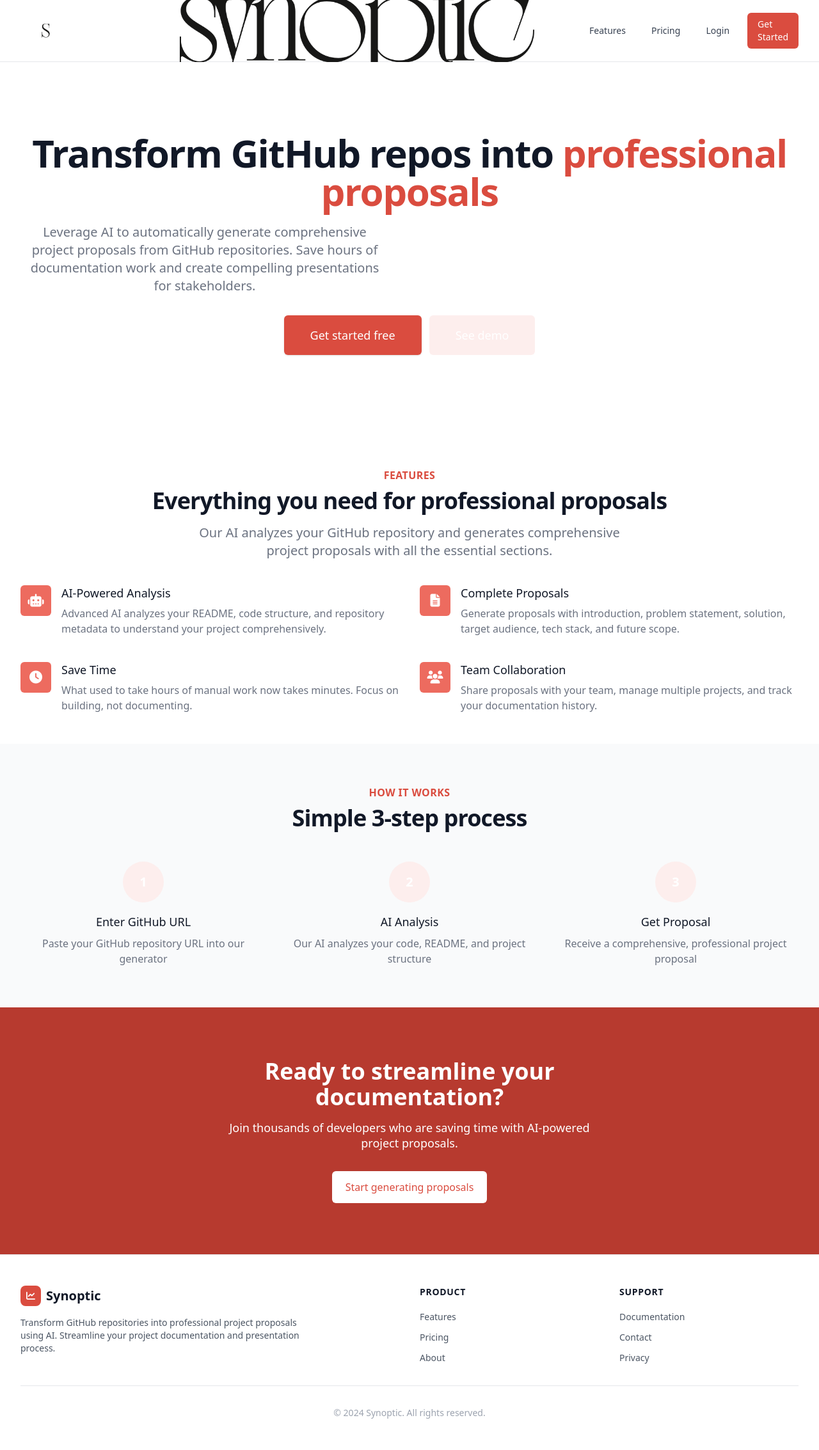
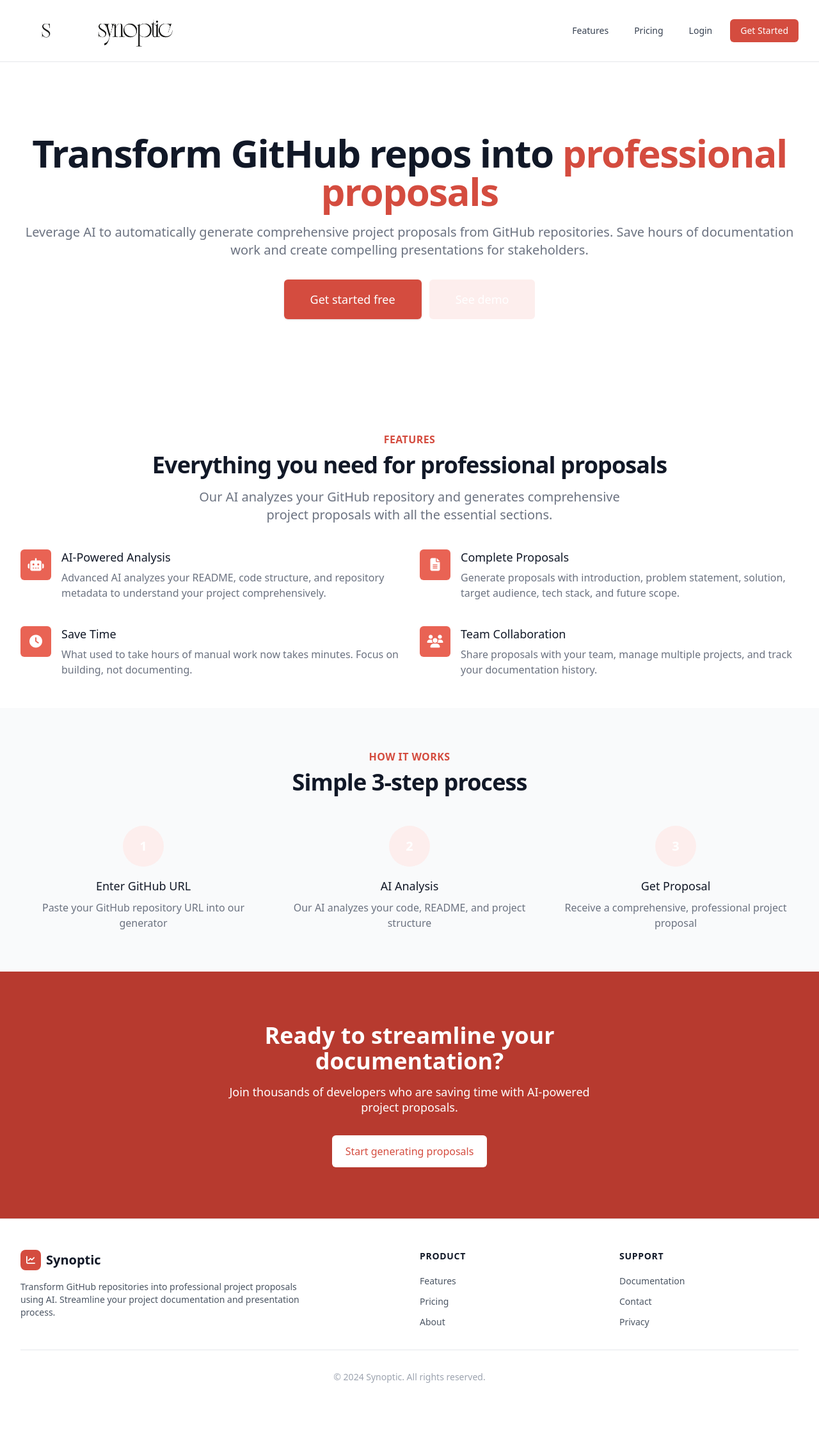
Before and after one commit to ctoriola/synoptic-webapp, a Flask app: page / in a window 1280 px wide. Shown: the whole page at 64% size. After the commit the page ends 2162 px from the top, so only its background shows below. Run offline with Flask 3, Linux system fonts and the light colour scheme; some libraries are stand-ins or nearby versions.

Commit message:
logo fix + theme overriding issues + hero width increase 2

```diff
--- a/static/css/main.css
+++ b/static/css/main.css
@@ -153,11 +153,11 @@
 :root {
     --primary-50: #fef7f6;
     --primary-100: #fdeeed;
-    --primary-200: #fbd5d2;
-    --primary-300: #f8b5af;
-    --primary-400: #f48c82;
-    --primary-500: #ed6b5f;
-    --primary-600: #da4c3f;
+    --primary-200: #f5b8b0;
+    --primary-300: #f19c92;
+    --primary-400: #ed7f73;
+    --primary-500: #e96354;
+    --primary-600: #d44c3f;
     --primary-700: #b73a2f;
     --primary-800: #97312a;
     --primary-900: #7d2d28;
@@ -168,11 +168,11 @@
     :root {
         --primary-50: #fef7f6 !important;
         --primary-100: #fdeeed !important;
-        --primary-200: #fbd5d2 !important;
-        --primary-300: #f8b5af !important;
-        --primary-400: #f48c82 !important;
-        --primary-500: #ed6b5f !important;
-        --primary-600: #da4c3f !important;
+        --primary-200: #f5b8b0 !important;
+        --primary-300: #f19c92 !important;
+        --primary-400: #ed7f73 !important;
+        --primary-500: #e96354 !important;
+        --primary-600: #d44c3f !important;
         --primary-700: #b73a2f !important;
         --primary-800: #97312a !important;
         --primary-900: #7d2d28 !important;
--- a/templates/base.html
+++ b/templates/base.html
@@ -18,11 +18,11 @@
                         primary: {
                             50: '#fef7f6',
                             100: '#fdeeed',
-                            200: '#fbd5d2',
-                            300: '#f8b5af',
-                            400: '#f48c82',
-                            500: '#ed6b5f',
-                            600: '#da4c3f',
+                            200: '#f5b8b0',
+                            300: '#f19c92',
+                            400: '#ed7f73',
+                            500: '#e96354',
+                            600: '#d44c3f',
                             700: '#b73a2f',
                             800: '#97312a',
                             900: '#7d2d28'
@@ -49,7 +49,7 @@
                 <div class="flex items-center">
                     <a href="{{ url_for('main.index') }}" class="flex items-center space-x-2">
                         <img src="{{ url_for('static', filename='synoptic-icon.png') }}" alt="Synoptic" class="w-20 h-20">
-                        <img src="{{ url_for('static', filename='synoptic-dark.png') }}" alt="Synoptic" class="h-15">
+                        <img src="{{ url_for('static', filename='synoptic-dark.png') }}" alt="Synoptic" style="height: 5rem;">
                     </a>
                 </div>
                 <!-- Mobile menu button -->
--- a/templates/landing.html
+++ b/templates/landing.html
@@ -13,7 +13,7 @@
                         <span class="block xl:inline">Transform GitHub repos into</span>
                         <span class="block text-primary-600 xl:inline">professional proposals</span>
                     </h1>
-                    <p class="mt-3 text-base text-gray-500 sm:mt-5 sm:text-lg sm:max-w-xl sm:mx-auto md:mt-5 md:text-xl lg:mx-0">
+                    <p class="mt-3 text-base text-gray-500 sm:mt-5 sm:text-lg md:mt-5 md:text-xl">
                         Leverage AI to automatically generate comprehensive project proposals from GitHub repositories.
                         Save hours of documentation work and create compelling presentations for stakeholders.
                     </p>
```
